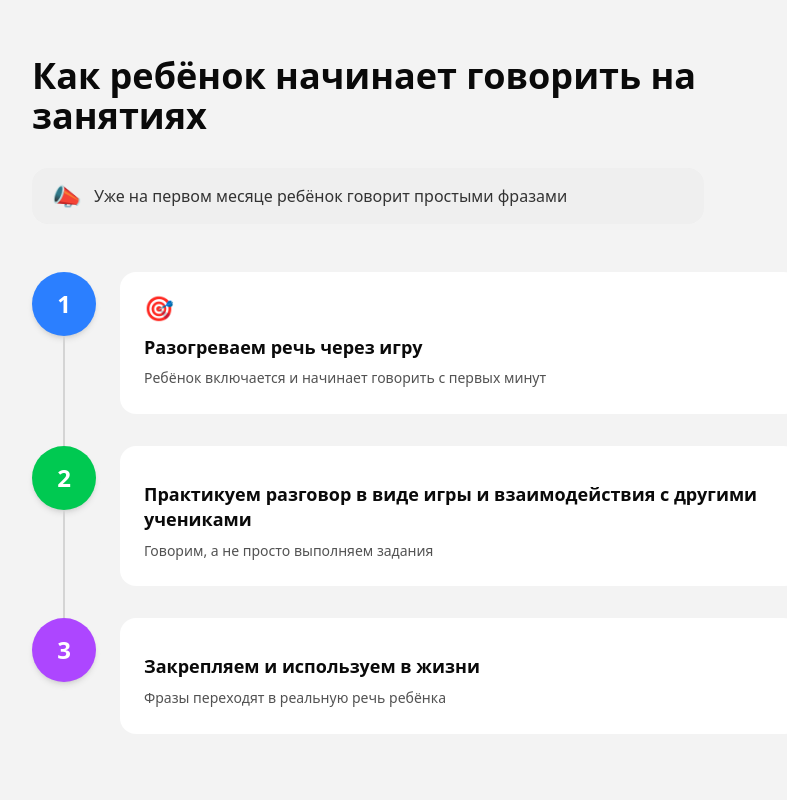
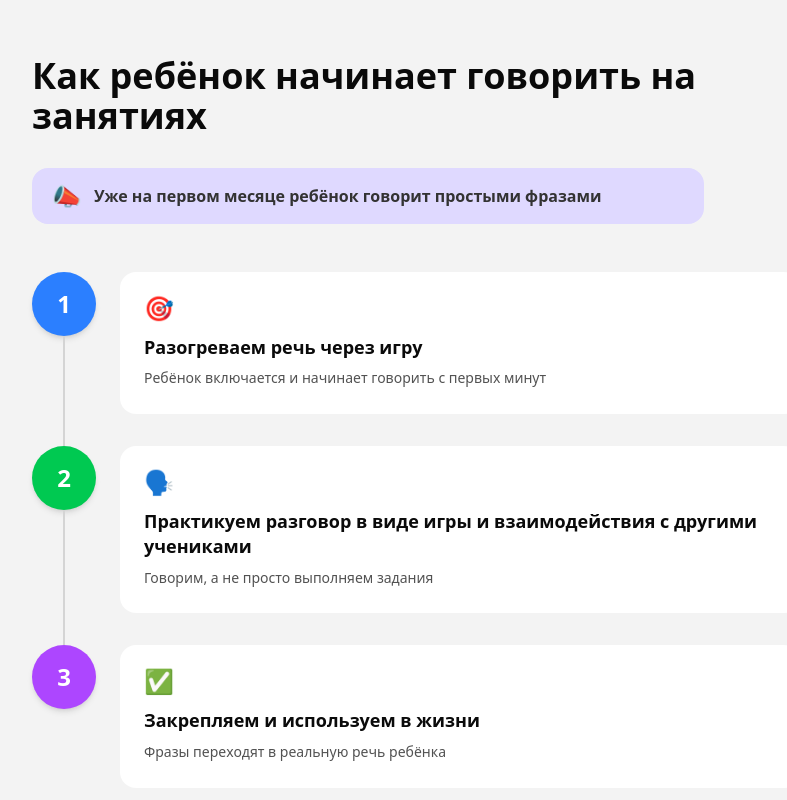
Before and after one commit to ibragim3007/enlgihs-school-landing, a Next.js app: page / in a window 1280 px wide. Shown: the part 4317-5117 px from the top of the page, without its empty margins (0-787 px from the left). Built offline with nearby package versions, Linux system fonts and the light colour scheme.

Commit message:
feat: lessons

```diff
--- a/components/sections/Lessons.tsx
+++ b/components/sections/Lessons.tsx
@@ -15,11 +15,11 @@ export default function Lessons() {
         </SectionHeading>
 
         {/* Promo bar */}
-        <div className="mb-10 flex max-w-2xl items-center gap-3 rounded-2xl bg-neutral-100 px-5 py-4 lg:mb-12">
+        <div className="mb-10 flex max-w-2xl items-center gap-3 rounded-2xl bg-primary-500 px-5 py-4 lg:mb-12">
           <span className="text-2xl leading-none" aria-hidden>
             📣
           </span>
-          <p className="text-sm leading-snug text-neutral-700 sm:text-base">
+          <p className="text-sm leading-snug text-neutral-700 font-semibold sm:text-base">
             {LESSONS_PROMO}
           </p>
         </div>
@@ -38,9 +38,7 @@ export default function Lessons() {
                   >
                     {step.number}
                   </div>
-                  {!isLast && (
-                    <div className="w-0.5 flex-1 bg-neutral-200" />
-                  )}
+                  {!isLast && <div className="w-0.5 flex-1 bg-neutral-200" />}
                 </div>
 
                 {/* Right: card */}
--- a/constants/lessons.ts
+++ b/constants/lessons.ts
@@ -24,7 +24,7 @@ export const LESSONS_STEPS: LessonStep[] = [
   {
     id: "2",
     number: 2,
-    emoji: "",
+    emoji: "🗣️",
     title:
       "Практикуем разговор в виде игры и взаимодействия с другими учениками",
     subtitle: "Говорим, а не просто выполняем задания",
@@ -33,7 +33,7 @@ export const LESSONS_STEPS: LessonStep[] = [
   {
     id: "3",
     number: 3,
-    emoji: "",
+    emoji: "✅",
     title: "Закрепляем и используем в жизни",
     subtitle: "Фразы переходят в реальную речь ребёнка",
     color: "bg-purple-500",
```
Also changed, not shown: public/assets/IMAGE 2026-04-04 09:20:10.jpg (added).
